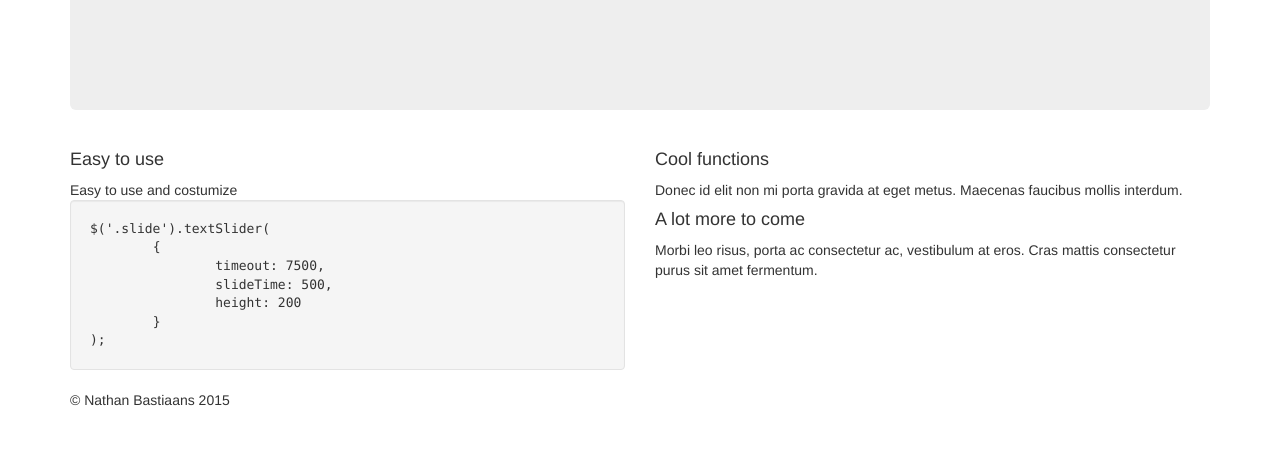
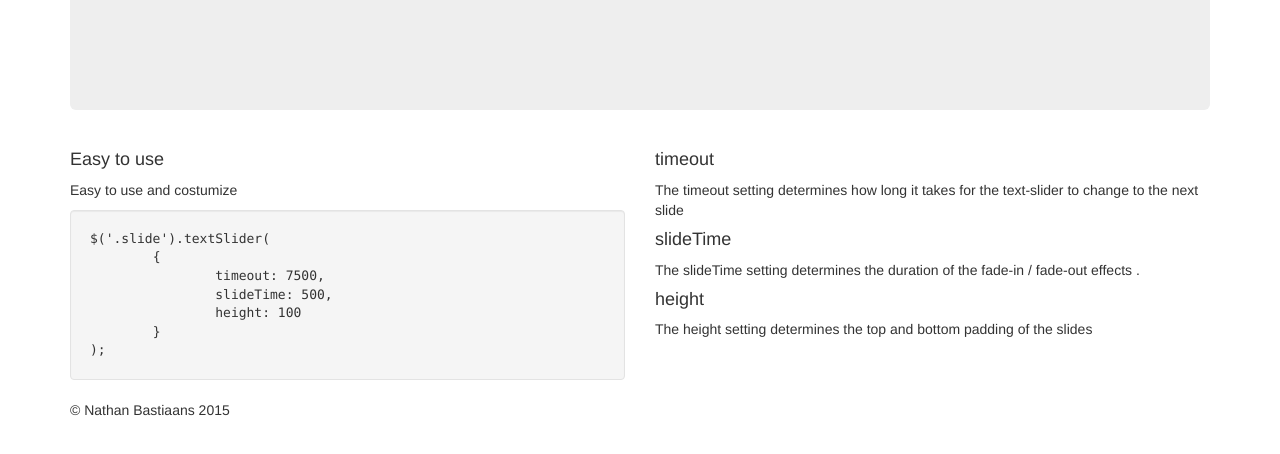
Before and after one commit to NathanBastiaans/text-slider, a plain HTML site: page index.html in a window 1280 px wide. Shown: the part 286-740 px from the top of the page. Drawn offline with nearby package versions, Linux system fonts and the light colour scheme.

Commit message:
documentation

```diff
--- a/index.html
+++ b/index.html
@@ -64,13 +64,13 @@
 
 					<h4>Easy to use</h4>
 
-					Easy to use and costumize
+					<p>Easy to use and costumize</p>
 					<pre class="well">
 $('.slide').textSlider(
 	{
 		timeout: 7500,
 		slideTime: 500,
-		height: 200
+		height: 100
 	}
 );</pre>
 
@@ -79,11 +79,14 @@ $('.slide').textSlider(
 
 				<div class="col-lg-6">
 
-					<h4>Cool functions</h4>
-					<p>Donec id elit non mi porta gravida at eget metus. Maecenas faucibus mollis interdum.</p>
+					<h4>timeout</h4>
+					<p>The timeout setting determines how long it takes for the text-slider to change to the next slide </p>
 
-					<h4>A lot more to come</h4>
-					<p>Morbi leo risus, porta ac consectetur ac, vestibulum at eros. Cras mattis consectetur purus sit amet fermentum.</p>
+					<h4>slideTime</h4>
+					<p>The slideTime setting determines the duration of the fade-in / fade-out effects .</p>
+
+					<h4>height</h4>
+					<p>The height setting determines the top and bottom padding of the slides </p>
 
 				</div>
 
```
